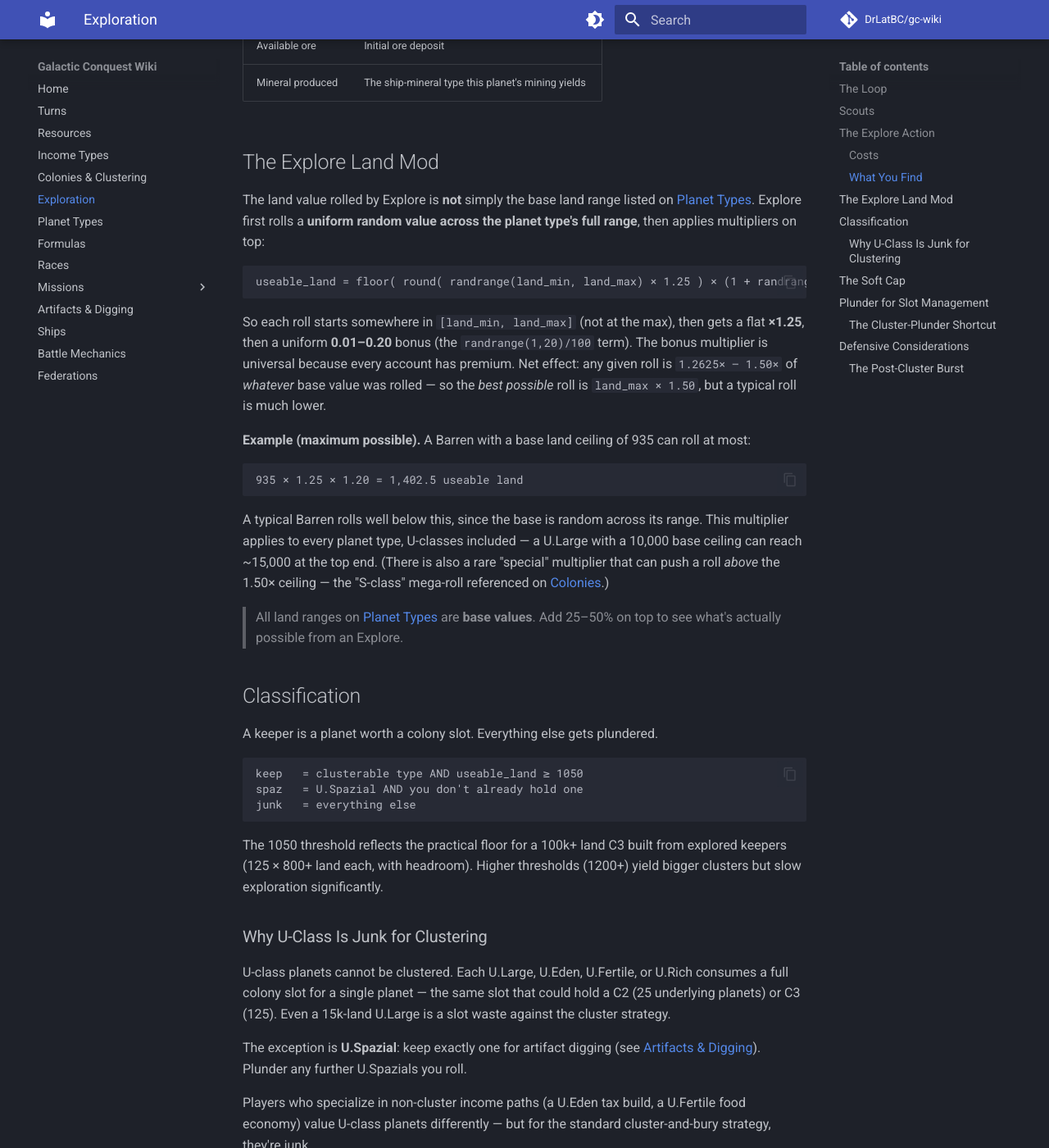
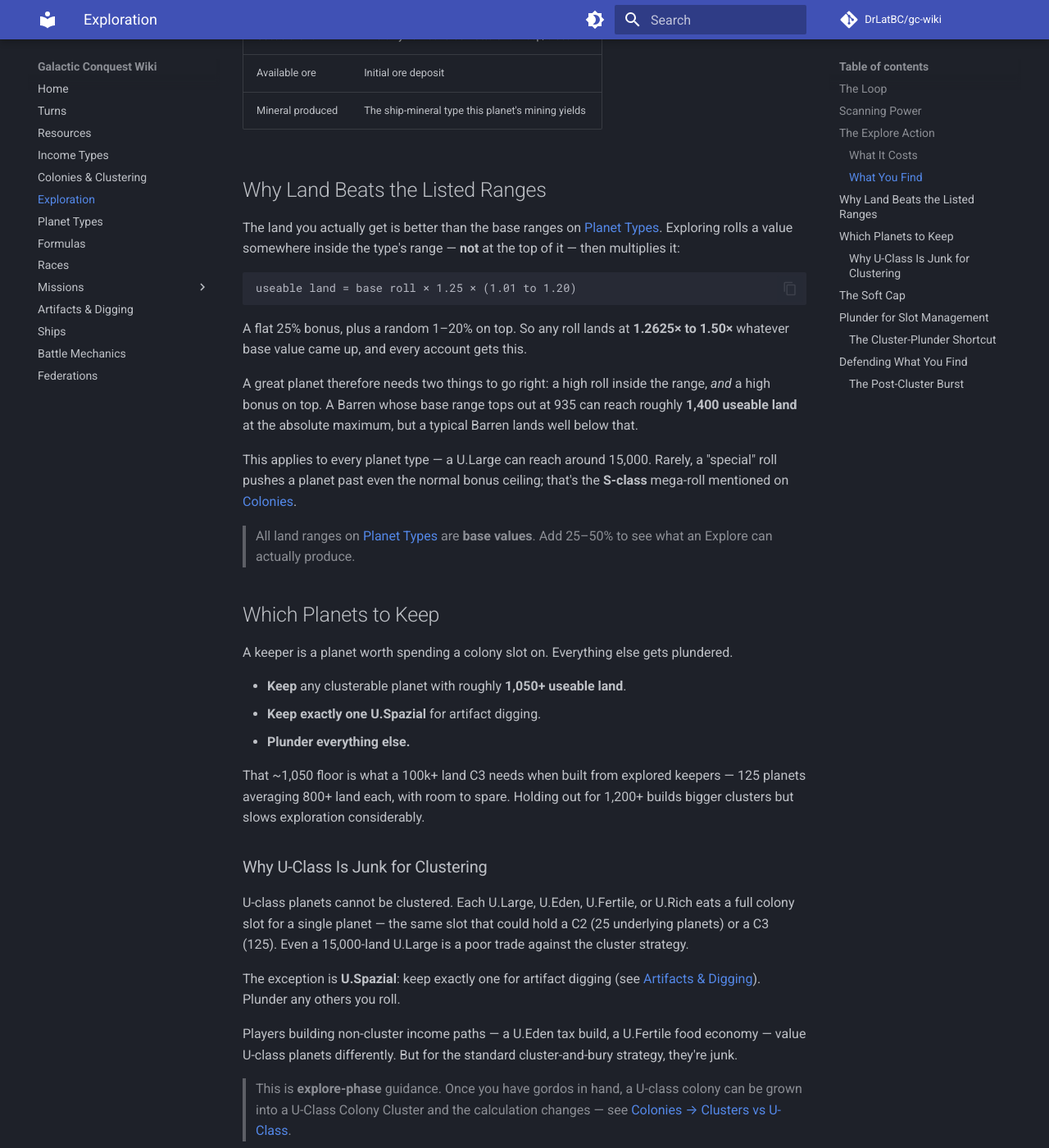
Before and after one commit to DrLatBC/gc-wiki, an MkDocs documentation site: the page built from docs/exploration.md, in a window 1280 px wide and 1400 px high, scrolled down 2001 px. Shown: the whole window at 82% size. Built offline with MkDocs 1.6.1 and Material for MkDocs 9.7.7, drawn with Linux system fonts in a browser that asks for light colours; comment, search, counter and statistics services are not loaded; some of the changed text lies outside the part shown.

Commit message:
Rewrite Exploration in player-facing language
The page had been written in shorthand carried over from bot/backend notation:
internal variable names (turns_required, fleet_scanning_power), config keys
(res_researchstart), code-style pseudocode for the keep/junk decision, raw
randrange() expressions, zero-indexed list positions, and "C0" for a plain
colony. None of it read as guidance for a player.

Rewrites throughout in plain prose while keeping the same structure and all
mechanics, including the exploration requirement and land-roll math, now
written in readable notation rather than code. Renames three sections for
clarity and updates the five inbound anchor links accordingly; also strips the
same shorthand from the two Planet Types references.

Co-Authored-By: Claude Opus 4.8 <noreply@anthropic.com>

````diff
--- a/docs/exploration.md
+++ b/docs/exploration.md
@@ -6,43 +6,47 @@ Exploration is how you grow your colony list before you start fighting for it. E
 
 ## The Loop
 
-```
-[scouts] → [explore] → [classify] → [plunder junk] → [cluster keepers] → repeat
-```
+Exploration is a cycle you repeat until your colony list is built:
 
-You feed the loop until you've turned ~50 underlying planets into clusters (typically two C2s, ten C1s, or a single C3 if you go that far) buried under a border of junk. After that, exploration is largely done.
+1. **Build scanning power** so discoveries come in fast.
+2. **Explore** to find a planet.
+3. **Judge it** — is it worth a colony slot?
+4. **Plunder the junk** to free the slot again.
+5. **Cluster the keepers** once you have five of them.
 
-## Scouts
+You run this until roughly 50 underlying planets have been folded into clusters — typically two C2s, ten C1s, or a single C3 if you go that far — all buried under a border of junk. After that, exploration is largely done.
 
-Most races have a Scout-class ship. What actually drives exploration is your total fleet **Scanning power** — it determines how fast a single discovery completes, whether that scanning comes from dedicated scouts or from regular ships. The Explore page reports `Turns required to finish exploration with your current fleet` based on this.
+## Scanning Power
+
+Exploration runs on your fleet's **scanning power**. Most races build dedicated **Scouts** for this; the Explore page shows how many turns your next discovery will take with the fleet you currently have.
+
+**You want that number at 1** — one turn per discovery. As your empire grows each discovery gets harder and that number creeps upward. When it does, build more scouts to bring it back down.
 
 > **Marauder and Collective have no Scout-class ship — but they can still explore.** Their scanning power comes from regular combat ships, which carry scanner values like anything else in the fleet. The catch is [Damage Protection](battle-mechanics.md#damage-protection-dp): scouts don't break DP, but offensive ships do. So these two races effectively explore **out of DP** — the only way to explore while under DP is to already hold the scanner ships when the DP period begins.
 
-The strategic target is **`turns_required = 1`** — one discovery per turn allocated. As your empire grows the per-discovery difficulty climbs and `turns_required` creeps up; that's the signal to buy more scouts.
-
-Scout fleets have no combat value (a pure-scout fleet auto-loses any battle), so they exist only to enable exploration. **Disband them once you're done exploring** — upkeep on a parked scout fleet bleeds credits indefinitely.
+Scouts have no combat value — a fleet of nothing but scouts loses any battle automatically. They exist purely to enable exploration, so **disband them once you're done exploring**. A parked scout fleet bleeds upkeep every turn for no benefit.
 
 ## The Explore Action
 
-One submission of the Explore form, with `turns_required` turns allocated, yields **one discovery**. Each discovery lands at the **top of the colony list** (the outermost, most-exposed position).
+One Explore attempt yields **one discovery**, and each new colony lands at the **top of your colony list** — the outermost, most exposed position.
 
-### Costs
+### What It Costs
 
-The Explore action itself **deducts no credits** — its direct cost is **turns**. What scales with empire size is the *scanning requirement* per discovery:
+Exploring deducts **no credits**. Its direct cost is **turns**.
+
+What makes it expensive over time is that every planet you already own raises the bar for the next one. The scanning points your next discovery requires:
 
 ```
-explore_requirement = 5000 × 1.2 ^ (planet_count - 1)
+scan required = 5,000 × 1.2 ^ (planets owned − 1)
 ```
 
-This is the exploration-points needed for the next discovery (source: `res_researchstart = 5000`, `res_researchincrease = 1.2`, i.e. compounding +20% difficulty). It drives the **turn** cost via your fleet's scanning power:
+That's a compounding **+20% per planet**. Your fleet's scanning power is what pays it off, and the turn cost is simply how long that takes:
 
 ```
-turns_required = ceil((explore_requirement − current_explore_points) / fleet_scanning_power)
+turns = (scan required − scan already banked) ÷ fleet scanning power    [rounded up]
 ```
 
-As the empire grows the requirement compounds, so each discovery needs more scan points → more turns, unless you add scouts. The strategic target is `turns_required = 1`; buy more scouts to hold it there.
-
-**Credits do enter indirectly** — exploring requires a scout fleet, and scouts cost credits to build and carry ongoing upkeep. So "exploring is free" is only true per-attempt; the scanning power that keeps `turns_required` low is paid for in ships.
+So as the requirement compounds, each discovery eats more turns unless you keep adding scouts. "Exploring is free" is only true per attempt — the real cost is the scout fleet, in credits to build and upkeep to hold.
 
 ### What You Find
 
@@ -56,81 +60,75 @@ The result page reports:
 | Available ore | Initial ore deposit |
 | Mineral produced | The ship-mineral type this planet's mining yields |
 
-## The Explore Land Mod
+## Why Land Beats the Listed Ranges
 
-The land value rolled by Explore is **not** simply the base land range listed on [Planet Types](planets.md). Explore first rolls a **uniform random value across the planet type's full range**, then applies multipliers on top:
+The land you actually get is better than the base ranges on [Planet Types](planets.md). Exploring rolls a value somewhere inside the type's range — **not** at the top of it — then multiplies it:
 
 ```
-useable_land = floor( round( randrange(land_min, land_max) × 1.25 ) × (1 + randrange(1, 20) / 100) )
+useable land = base roll × 1.25 × (1.01 to 1.20)
 ```
 
-So each roll starts somewhere in `[land_min, land_max]` (not at the max), then gets a flat **×1.25**, then a uniform **0.01–0.20** bonus (the `randrange(1,20)/100` term). The bonus multiplier is universal because every account has premium. Net effect: any given roll is `1.2625× – 1.50×` of *whatever* base value was rolled — so the *best possible* roll is `land_max × 1.50`, but a typical roll is much lower.
+A flat 25% bonus, plus a random 1–20% on top. So any roll lands at **1.2625× to 1.50×** whatever base value came up, and every account gets this.
 
-**Example (maximum possible).** A Barren with a base land ceiling of 935 can roll at most:
+A great planet therefore needs two things to go right: a high roll inside the range, *and* a high bonus on top. A Barren whose base range tops out at 935 can reach roughly **1,400 useable land** at the absolute maximum, but a typical Barren lands well below that.
 
-```
-935 × 1.25 × 1.20 = 1,402.5 useable land
-```
+This applies to every planet type — a U.Large can reach around 15,000. Rarely, a "special" roll pushes a planet past even the normal bonus ceiling; that's the **S-class** mega-roll mentioned on [Colonies](colonies.md).
 
-A typical Barren rolls well below this, since the base is random across its range. This multiplier applies to every planet type, U-classes included — a U.Large with a 10,000 base ceiling can reach ~15,000 at the top end. (There is also a rare "special" multiplier that can push a roll *above* the 1.50× ceiling — the "S-class" mega-roll referenced on [Colonies](colonies.md).)
+> All land ranges on [Planet Types](planets.md) are **base values**. Add 25–50% to see what an Explore can actually produce.
 
-> All land ranges on [Planet Types](planets.md) are **base values**. Add 25–50% on top to see what's actually possible from an Explore.
+## Which Planets to Keep
 
-## Classification
+A keeper is a planet worth spending a colony slot on. Everything else gets plundered.
 
-A keeper is a planet worth a colony slot. Everything else gets plundered.
+- **Keep** any clusterable planet with roughly **1,050+ useable land**.
+- **Keep exactly one U.Spazial** for artifact digging.
+- **Plunder everything else.**
 
-```
-keep   = clusterable type AND useable_land ≥ 1050
-spaz   = U.Spazial AND you don't already hold one
-junk   = everything else
-```
-
-The 1050 threshold reflects the practical floor for a 100k+ land C3 built from explored keepers (125 × 800+ land each, with headroom). Higher thresholds (1200+) yield bigger clusters but slow exploration significantly.
+That ~1,050 floor is what a 100k+ land C3 needs when built from explored keepers — 125 planets averaging 800+ land each, with room to spare. Holding out for 1,200+ builds bigger clusters but slows exploration considerably.
 
 ### Why U-Class Is Junk for Clustering
 
-U-class planets cannot be clustered. Each U.Large, U.Eden, U.Fertile, or U.Rich consumes a full colony slot for a single planet — the same slot that could hold a C2 (25 underlying planets) or C3 (125). Even a 15k-land U.Large is a slot waste against the cluster strategy.
+U-class planets cannot be clustered. Each U.Large, U.Eden, U.Fertile, or U.Rich eats a full colony slot for a single planet — the same slot that could hold a C2 (25 underlying planets) or a C3 (125). Even a 15,000-land U.Large is a poor trade against the cluster strategy.
 
-The exception is **U.Spazial**: keep exactly one for artifact digging (see [Artifacts & Digging](artifacts.md)). Plunder any further U.Spazials you roll.
+The exception is **U.Spazial**: keep exactly one for artifact digging (see [Artifacts & Digging](artifacts.md)). Plunder any others you roll.
 
-Players who specialize in non-cluster income paths (a U.Eden tax build, a U.Fertile food economy) value U-class planets differently — but for the standard cluster-and-bury strategy, they're junk.
+Players building non-cluster income paths — a U.Eden tax build, a U.Fertile food economy — value U-class planets differently. But for the standard cluster-and-bury strategy, they're junk.
 
 > This is **explore-phase** guidance. Once you have gordos in hand, a U-class colony can be grown into a U-Class Colony Cluster and the calculation changes — see [Colonies → Clusters vs U-Class](colonies.md#clusters-vs-u-class-spending-your-colony-slots).
 
 ## The Soft Cap
 
-Most empires plateau at **~55–60 underlying planets** of exploration before the per-discovery turn and credit costs make further exploring uneconomical. The typical "done" shape for a 15-slot race:
+Most empires plateau at **~55–60 underlying planets** before the turn cost per discovery makes further exploring uneconomical. The typical finished shape for a 15-slot race:
 
-- 2 × C2 (50 underlying planets across 2 slots)
-- ~13 × junk C0s as ablative armor
+- 2 × C2 — 50 underlying planets across two slots
+- ~13 junk colonies acting as ablative armor
 
-Past the soft cap, the only way to grow is to take colonies from other players in combat.
+Past that point, the only way to grow is to take colonies from other players in combat.
 
 ## Plunder for Slot Management
 
-Plunder is the only way to remove a colony from your list. Each plunder costs **5 turns** per colony, regardless of batch size, and gives nothing back — its purpose is freeing slots, not income.
+Plunder is the only way to remove a colony from your list. It costs **5 turns** per colony regardless of how many you batch, and returns nothing — its purpose is freeing slots, not income.
 
 Use it to:
 
 1. Discard junk discoveries that didn't clear the keeper threshold.
-2. Remove duplicate U-class planets (a second U.Spazial, any non-Spazial U-class on a cluster build).
-3. Shape the colony list for clustering — see [Colonies & Clustering](colonies.md#plundering) for the list-position mechanics.
+2. Remove duplicate U-class planets — a second U.Spazial, or any non-Spazial U-class on a cluster build.
+3. Shape your colony list for clustering — see [Colonies & Clustering](colonies.md#plundering) for the list-position mechanics.
 
 ### The Cluster-Plunder Shortcut
 
-Plundering 5 individual junk planets costs 25 turns. Clustering them into a single junk C1 first (0 turns) and then plundering the C1 (5 turns) frees the same 5 slots for **5 turns instead of 25**.
+Plundering five junk planets one at a time costs 25 turns. Clustering them into a single junk C1 first (which costs nothing) and plundering that C1 instead frees the same five slots for **5 turns rather than 25**.
 
-This only works when the innermost 5 colonies of the relevant tier are *all* junk — clustering takes the innermost 5, you can't choose which. See [Colonies & Clustering](colonies.md#clustering) for the cluster mechanic.
+This only works when the innermost five colonies of that tier are *all* junk — clustering always takes the innermost five and you can't pick which. See [Colonies & Clustering](colonies.md#clustering) for the cluster mechanic.
 
-## Defensive Considerations
+## Defending What You Find
 
-Fresh discoveries land at the top of the colony list — the outermost, most-attackable position. An attacker can take the outermost 3 colonies in a single hit (see [Colonies & Clustering](colonies.md#colony-list-defense)).
+Fresh discoveries arrive at the top of your colony list, which is the most attackable position. An attacker can take your outermost three colonies in a single hit (see [Colonies & Clustering](colonies.md#colony-list-defense)).
 
-The bury rule: **always keep ≥3 junk planets above any cluster**. If a fresh keeper or a freshly-formed cluster ends up at positions 0–2, immediately explore enough junk discoveries to push it back under cover. C2s and C3s especially must never sit in the outermost 3 — they represent dozens of underlying planets each.
+**The bury rule: always keep at least three junk planets above any cluster.** If a keeper or a newly formed cluster ends up in the outermost three, explore junk immediately to push it back under cover. C2s and C3s especially must never sit that exposed — each one represents dozens of underlying planets.
 
 ### The Post-Cluster Burst
 
-When you cluster the innermost 5 C0s of an empire whose other slots are all higher-tier clusters, the new C1 lands at the **outermost** position. The defense is to bank turns *before* clustering so you can immediately burst-explore 3+ junk discoveries on top of the new C1.
+When you cluster the innermost five plain colonies of an empire whose other slots are all higher-tier clusters, the new C1 appears at the **outermost** position — fully exposed the moment it forms.
 
-Rule of thumb: bank **4× the burst cost** in turns before initiating a cluster that will surface (so 12 turns at `turns_required = 1`, 24 turns at `turns_required = 2`).
+The defense is to bank turns *before* you cluster, so you can immediately explore three or more junk planets on top of it. Bank about **four times** what that burst will cost: roughly 12 turns when discoveries take 1 turn each, 24 when they take 2.
````
Also changed, not shown: docs/colonies.md (+1 -1 lines), docs/planets.md (+2 -2 lines), docs/races.md (+2 -2 lines).
